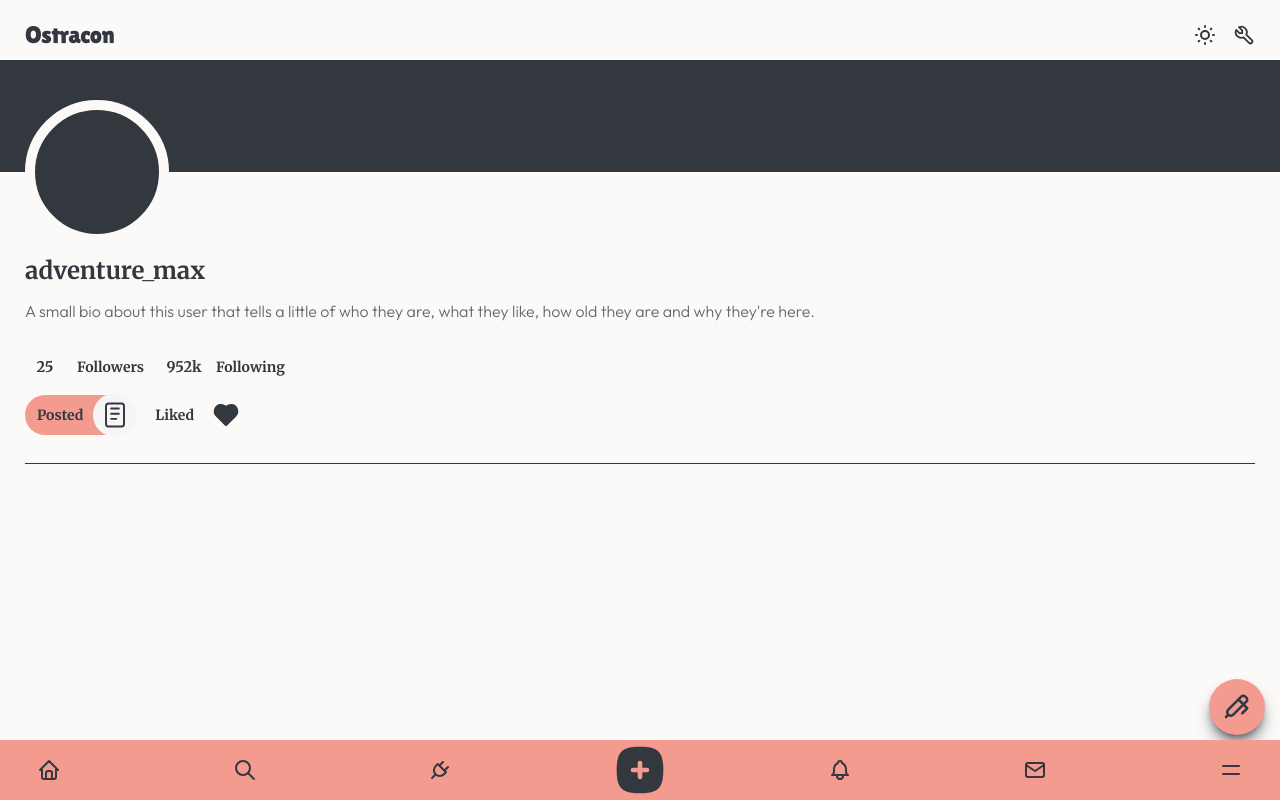
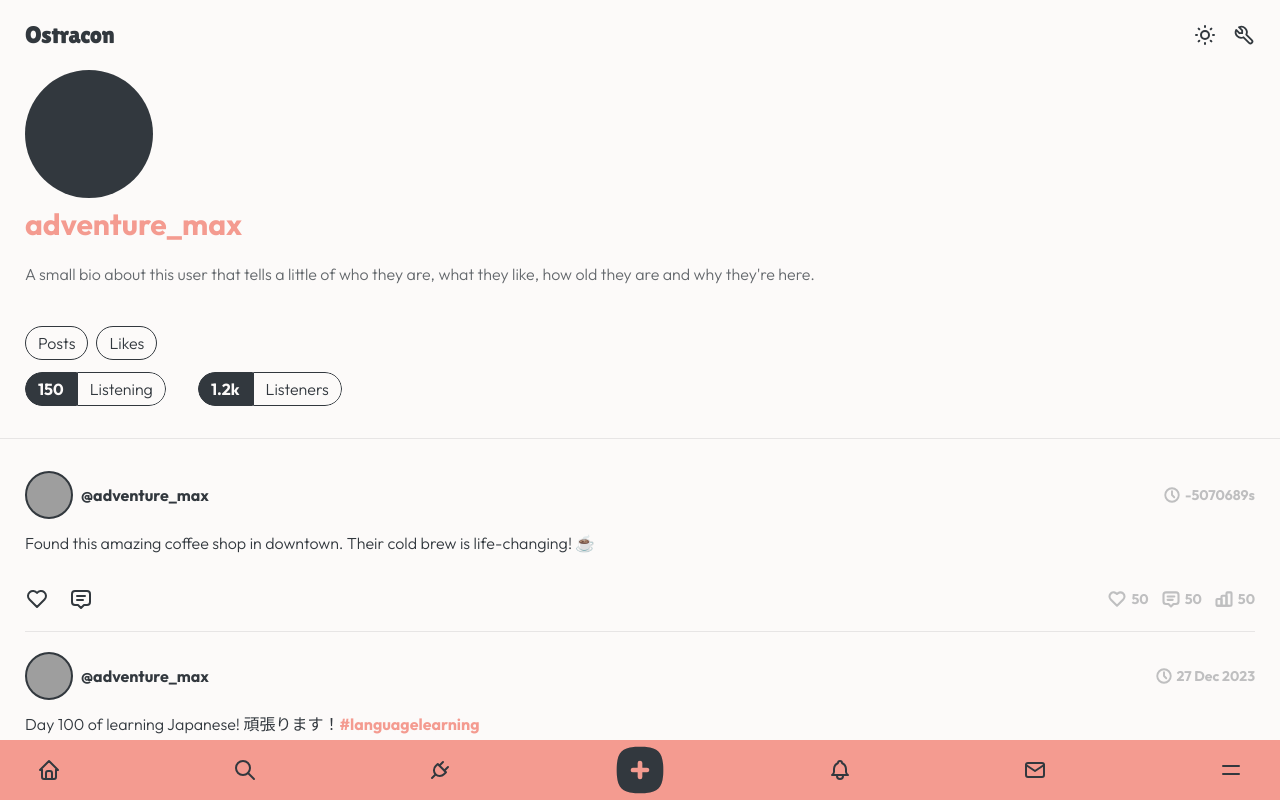
Before and after one commit to MadStoneDev/ostracon, a Next.js app: page /profile/adventure_max in a window 1280 px wide. Built offline with nearby package versions, Linux system fonts and the light colour scheme; grey boxes are pictures that could not be loaded.

Commit message:
profile page updated to match design

```diff
--- a/src/app/(private)/profile/[username]/page.tsx
+++ b/src/app/(private)/profile/[username]/page.tsx
@@ -1,4 +1,5 @@
 import ProfileContent from "@/components/ui/profile-content";
+import { sampleUsers } from "@/data/sample-users";
 
 export async function generateMetadata({
   params,
@@ -20,6 +21,9 @@ export default async function Profile({
 }) {
   // Variables
   const username = (await params).username;
+  const userId = sampleUsers.find((user) => user.username === username)?.id;
 
-  return <ProfileContent username={username} />;
+  return (
+    username && userId && <ProfileContent username={username} userId={userId} />
+  );
 }
--- a/src/app/(private)/profile/layout.tsx
+++ b/src/app/(private)/profile/layout.tsx
@@ -14,23 +14,10 @@ export default function PrivateLayout({
     <div
       className={`flex-grow flex flex-col`}
       style={{
-        padding: "60px 0 50px",
+        margin: "70px 0 60px",
       }}
     >
-      <main className={`flex-grow overflow-y-auto`}>
-        {/* Header */}
-        <section
-          className={`relative mb-[75px] px-[25px] h-28 bg-dark dark:bg-light`}
-        >
-          <article
-            className={`absolute top-full -translate-y-1/2 w-36 h-36 rounded-full bg-dark dark:bg-light border-[10px] border-light dark:border-dark`}
-          ></article>
-        </section>
-
-        {children}
-      </main>
-
-      <OstraconAction />
+      {children}
 
       {authenticated ? <BottomNav /> : null}
     </div>
--- a/src/components/feed/single-post.tsx
+++ b/src/components/feed/single-post.tsx
@@ -12,6 +12,7 @@ import {
   IconHeartFilled,
   IconMessage2,
   IconMessageFilled,
+  IconX,
 } from "@tabler/icons-react";
 import ProcessedContent from "@/components/feed/processed-content";
 
@@ -35,6 +36,9 @@ export default function Post({
   const [liked, setLiked] = useState(false);
   const [hasCommented, setHasCommented] = useState(false);
 
+  const [showFullScreen, setShowFullScreen] = useState(false);
+  const [fullscreenImage, setFullScreenImage] = useState(``);
+
   // Effects
   useEffect(() => {
     setBlurred(nsfw);
@@ -48,24 +52,59 @@ export default function Post({
       >
         {/* Avatar */}
         <article
-          className={`shrink-0 h-12 w-12 rounded-full bg-dark dark:bg-light border-[2px] border-dark dark:border-light overflow-hidden`}
+          className={`cursor-pointer shrink-0 h-12 w-12 rounded-full bg-dark dark:bg-light border-[2px] border-dark dark:border-light overflow-hidden`}
         >
           {avatar_url ? (
             <img
               src={avatar_url}
               alt={`Avatar photo of ${username}`}
               className={`h-full w-full object-cover`}
+              onClick={() => {
+                setFullScreenImage(avatar_url);
+                setShowFullScreen(true);
+              }}
             />
           ) : null}
         </article>
 
+        {/* Full Screen Image */}
+        {showFullScreen && (
+          <article
+            className={`fixed top-[70px] left-0 bottom-[60px] right-0 bg-dark overflow-hidden z-30`}
+          >
+            {fullscreenImage && (
+              <img
+                src={fullscreenImage}
+                alt={`Avatar photo of ${username}`}
+                className={`h-full w-full object-contain`}
+              />
+            )}
+
+            <button
+              onClick={() => {
+                setShowFullScreen(false);
+                setFullScreenImage(``);
+              }}
+            >
+              <IconX
+                className={`absolute top-4 right-4 z-10 text-light/50 text-2xl cursor-pointer`}
+              />
+            </button>
+          </article>
+        )}
+
         {/* Username */}
-        <div className={`min-w-0 flex-grow`}>
-          <h3
-            className={`w-[150px] xs:w-[250px] sm:w-full font-sans text-base font-bold truncate`}
+        <div className={`flex-grow inline-flex items-center`}>
+          <Link
+            href={`/profile/${username}`}
+            className={`hover:opacity-65 transition-all duration-300 ease-in-out`}
           >
-            @{username || "Ghost_User"}
-          </h3>
+            <h3
+              className={`max-w-[150px] xs:max-w-[250px] sm:max-w-full font-sans font-bold truncate`}
+            >
+              @{username || "Ghost_User"}
+            </h3>
+          </Link>
         </div>
 
         {/* Time Information */}
--- a/src/components/ui/profile-content.tsx
+++ b/src/components/ui/profile-content.tsx
@@ -1,12 +1,15 @@
 "use client";
 
-import { useState } from "react";
+import React, { useEffect, useState } from "react";
 
 import Post from "@/components/feed/single-post";
 import BigButton from "@/components/ui/big-button";
 import { motion, AnimatePresence } from "framer-motion";
 
 import { IconHeartFilled, IconNotes } from "@tabler/icons-react";
+import samplePosts from "@/data/sample-posts";
+import { PostFragment } from "@/types/fragments";
+import { sampleUsers } from "@/data/sample-users";
 
 const slideVariants = {
   enter: (direction: number) => ({
@@ -25,40 +28,55 @@ const slideVariants = {
   }),
 };
 
-const PostedFeed = ({ username }: { username: string }) => {
+const PostedFeed = ({
+  username,
+  userId,
+}: {
+  username: string;
+  userId: string;
+}) => {
+  const [posts, setPosts] = useState<PostFragment[]>([]);
+
+  useEffect(() => {
+    setPosts(samplePosts.filter((post) => post.user_id === userId));
+  }, [samplePosts, userId]);
+
   return (
     <section className={`grid`}>
-      {/*<Post*/}
-      {/*  username={username}*/}
-      {/*  content={`Nullam eu ante non enim tincidunt fringilla. Integer leo. Duis eget enim.*/}
-      {/*    */}
-      {/*    Curabitur felis erat, tempus eu, placerat et, pellentesque sed, purus. Sed sed diam. Nam nunc. Class aptent taciti sociosqu ad litora torquent per conubia nostra, per inceptos hymenaeos. Aenean risus est, porttitor vel, placerat sit amet, vestibulum sit amet, nibh. Ut faucibus justo quis nisl. Etiam vulputate, sapien eu egestas rutrum, `}*/}
-      {/*  nsfw={true}*/}
-      {/*  date={""}*/}
-      {/*/>*/}
+      {posts.map((post) => {
+        const username = sampleUsers.find((user) => user.id === post.user_id)
+          ?.username;
 
-      {/*<Post*/}
-      {/*  username={username}*/}
-      {/*  content={`Nullam eu ante non enim tincidunt fringilla. Integer leo. Duis eget enim.*/}
-      {/*    */}
-      {/*    Curabitur felis erat, tempus eu, placerat et, pellentesque sed, purus. Sed sed diam. Nam nunc. Class aptent taciti sociosqu ad litora torquent per conubia nostra, per inceptos hymenaeos. Aenean risus est, porttitor vel, placerat sit amet, vestibulum sit amet, nibh. Ut faucibus justo quis nisl. Etiam vulputate, sapien eu egestas rutrum, Curabitur felis erat, tempus eu, placerat et, pellentesque sed, purus. Sed sed diam. Nam nunc. Class aptent taciti sociosqu ad litora torquent per conubia nostra, per inceptos hymenaeos. Aenean risus est, porttitor vel, placerat sit amet, vestibulum sit amet, nibh. Ut faucibus justo quis nisl. Etiam vulputate, sapien eu egestas rutrum,`}*/}
-      {/*  nsfw={false}*/}
-      {/*  date={""}*/}
-      {/*/>*/}
+        const avatar_url = sampleUsers.find((user) => user.id === post.user_id)
+          ?.avatar_url;
 
-      {/*<Post*/}
-      {/*  username={username}*/}
-      {/*  content={`Nullam eu ante non enim tincidunt fringilla. Integer leo. Duis eget enim.*/}
-      {/*    */}
-      {/*    Curabitur felis erat, tempus eu, placerat et, pellentesque sed, purus. Sed sed diam. Nam nunc. Class aptent taciti sociosqu ad litora torquent per conubia nostra, per inceptos hymenaeos. Aenean risus est, porttitor vel, placerat sit amet, vestibulum sit amet, nibh. Ut faucibus justo quis nisl. Etiam vulputate, sapien eu egestas rutrum, Curabitur felis erat, tempus eu, placerat et, pellentesque sed, purus. Sed sed diam. Nam nunc. Class aptent taciti sociosqu ad litora torquent per conubia nostra, per inceptos hymenaeos. Aenean risus est, porttitor vel, placerat sit amet, vestibulum sit amet, nibh. Ut faucibus justo quis nisl. Etiam vulputate, sapien eu egestas rutrum,`}*/}
-      {/*  nsfw={false}*/}
-      {/*  date={""}*/}
-      {/*/>*/}
+        return (
+          <article
+            key={`feed-post-${post.id}`}
+            className={`mb-5 pb-3 border-b last-of-type:border-b-0 border-dark/10 dark:border-light/10 transition-all duration-300 ease-in-out`}
+          >
+            <Post
+              postId={`${post.id}`}
+              avatar_url={avatar_url || ""}
+              username={username || "Ghost User"}
+              content={post.content}
+              nsfw={post.is_nsfw}
+              timestamp={post.created_at}
+            />
+          </article>
+        );
+      })}
     </section>
   );
 };
 
-const LikedFeed = ({ username }: { username: string }) => {
+const LikedFeed = ({
+  username,
+  userId,
+}: {
+  username: string;
+  userId: string;
+}) => {
   return (
     <section className={`grid`}>
       {/*<Post*/}
@@ -82,7 +100,13 @@ const LikedFeed = ({ username }: { username: string }) => {
   );
 };
 
-const FollowersFeed = ({ username }: { username: string }) => {
+const ListenersFeed = ({
+  username,
+  userId,
+}: {
+  username: string;
+  userId: string;
+}) => {
   return (
     <section className={`grid`}>
       {/*<Post*/}
@@ -106,7 +130,13 @@ const FollowersFeed = ({ username }: { username: string }) => {
   );
 };
 
-const FollowingFeed = ({ username }: { username: string }) => {
+const ListeningFeed = ({
+  username,
+  userId,
+}: {
+  username: string;
+  userId: string;
+}) => {
   return (
     <section className={`grid`}>
       {/*<Post*/}
@@ -130,90 +160,140 @@ const FollowingFeed = ({ username }: { username: string }) => {
   );
 };
 
-export default function ProfileContent({ username }: { username: string }) {
+export default function ProfileContent({
+  username,
+  userId,
+}: {
+  username: string;
+  userId: string;
+}) {
   // States
   const [[activeTab, direction], setActiveTab] = useState(["Posted", 0]);
   const [prevTab, setPrevTab] = useState("Posted");
 
   // Functions
   const updateTab = (newTab: string) => {
-    const tabOrder = ["Posted", "Liked", "Followers", "Following"];
+    const tabOrder = ["Posts", "Likes", "Listening", "Listeners"];
     const currentIndex = tabOrder.indexOf(activeTab);
     const newIndex = tabOrder.indexOf(newTab);
     const newDirection = newIndex > currentIndex ? 1 : -1;
 
     setPrevTab(newTab);
     setActiveTab([newTab, newDirection]);
+
+    console.log(newTab);
   };
 
   const getFeedContent = () => {
     switch (activeTab) {
-      case "Liked":
-        return <LikedFeed username={username} />;
-      case "Followers":
-        return <FollowersFeed username={username} />;
-      case "Following":
-        return <FollowingFeed username={username} />;
-      case "Posted":
+      case "Likes":
+        return <LikedFeed username={username} userId={userId} />;
+      case "Listening":
+        return <ListeningFeed username={username} userId={userId} />;
+      case "Listeners":
+        return <ListenersFeed username={username} userId={userId} />;
+      case "Posts":
       default:
-        return <PostedFeed username={username} />;
+        return <PostedFeed username={username} userId={userId} />;
     }
   };
 
   return (
-    <div className={`flex-grow flex flex-col min-h-0`}>
-      {/*Main Content*/}
-      <section className={`px-[25px] grid gap-6`}>
-        <article className={`mt-2 flex flex-col gap-3`}>
-          <h1 className={`font-serif text-2xl font-black`}>{username}</h1>
+    <main className={`flex-grow flex flex-col gap-4 min-h-0 overflow-y-auto`}>
+      <div className={`px-[25px]`}>
+        {/* Header */}
+        <section className={`relative`}>
+          <article className={`w-32 h-32 rounded-full bg-dark dark:bg-light`}>
+            {/*<img src={avatar_url} alt={`Avatar photo of ${username}`} />*/}
+          </article>
+        </section>
+
+        {/* User Info */}
+        <section className={`mt-2 grid gap-10`}>
+          <article className={`flex flex-col gap-5`}>
+            <h1 className={`font-sans text-3xl text-primary font-black`}>
+              {username}
+            </h1>
             <p className={`opacity-75 font-normal`}>
               A small bio about this user that tells a little of who they are,
               what they like, how old they are and why they're here.
             </p>
           </article>
 
-        <article className={`flex flex-col justify-center gap-2`}>
+          <article className={`flex flex-col justify-center gap-3`}>
             <div className={`flex items-center gap-2`}>
-            <BigButton
-              title={"Followers"}
-              indicator={25}
-              direction={"left"}
-              active={activeTab === "Followers"}
-              onClick={() => updateTab("Followers")}
-            />
+              <button
+                className={`px-3 py-1 flex items-center gap-3 rounded-full border ${
+                  activeTab === "Posts"
+                    ? "text-light border-primary bg-primary"
+                    : "hover:bg-primary/65 text-dark dark:text-light border-dark dark:border-light"
+                } transition-all duration-300 ease-in-out`}
+                onClick={() => updateTab("Posts")}
+              >
+                <span>Posts</span>
+              </button>
 
-            <BigButton
-              title={"Following"}
-              indicator={"952k"}
-              direction={"left"}
-              active={activeTab === "Following"}
-              onClick={() => updateTab("Following")}
-            />
+              <button
+                className={`px-3 py-1 flex items-center gap-3 rounded-full border ${
+                  activeTab === "Likes"
+                    ? "text-light border-primary bg-primary"
+                    : "hover:bg-primary/65 text-dark dark:text-light border-dark dark:border-light"
+                } transition-all duration-300 ease-in-out`}
+                onClick={() => updateTab("Likes")}
+              >
+                <span>Likes</span>
+              </button>
             </div>
 
-          <div className={`flex items-center gap-2`}>
-            <BigButton
-              title={"Posted"}
-              indicator={<IconNotes size={28} strokeWidth={1.5} />}
-              active={activeTab === "Posted"}
-              onClick={() => updateTab("Posted")}
-            />
+            <div className={`flex items-center gap-8`}>
+              <button
+                className={`group flex items-center rounded-full hover:text-primary/65 overflow-hidden transition-all duration-300 ease-in-out`}
+                onClick={() => updateTab("Listening")}
+              >
+                <span
+                  className={`px-3 py-1 bg-dark dark:bg-light rounded-l-full border border-dark text-light dark:text-dark font-bold transition-all duration-300 ease-in-out`}
+                >
+                  150
+                </span>
+                <span
+                  className={`px-3 py-1 border rounded-r-full ${
+                    activeTab === "Listening"
+                      ? "text-light border-primary bg-primary"
+                      : "group-hover:bg-primary/65 text-dark dark:text-light border-dark dark:border-light"
+                  } transition-all duration-300 ease-in-out`}
+                >
+                  Listening
+                </span>
+              </button>
 
-            <BigButton
-              title={"Liked"}
-              indicator={<IconHeartFilled size={28} strokeWidth={1.5} />}
-              active={activeTab === "Liked"}
-              onClick={() => updateTab("Liked")}
-            />
+              <button
+                className={`group flex items-center rounded-full hover:text-primary/65 overflow-hidden transition-all duration-300 ease-in-out`}
+                onClick={() => updateTab("Listeners")}
+              >
+                <span
+                  className={`px-3 py-1 bg-dark dark:bg-light rounded-l-full border border-dark text-light dark:text-dark font-bold transition-all duration-300 ease-in-out`}
+                >
+                  1.2k
+                </span>
+                <span
+                  className={`px-3 py-1 border rounded-r-full ${
+                    activeTab === "Listeners"
+                      ? "text-light border-primary bg-primary"
+                      : "group-hover:bg-primary/65 text-dark dark:text-light border-dark dark:border-light"
+                  } transition-all duration-300 ease-in-out`}
+                >
+                  Listeners
+                </span>
+              </button>
             </div>
           </article>
         </section>
+      </div>
 
       {/* Separator */}
-      <section
-        className={`mx-[25px] my-7 h-[1px] bg-dark dark:bg-light`}
-      ></section>
+      <section className={`my-4 h-[1px] bg-dark/10 dark:bg-light`}></section>
 
+      {/* Main Content */}
       <div className={`flex-grow relative min-h-0`}>
         <AnimatePresence initial={false} custom={direction}>
           <motion.div
@@ -227,12 +307,12 @@ export default function ProfileContent({ username }: { username: string }) {
               x: { type: "spring", stiffness: 300, damping: 30 },
               opacity: { duration: 0.2 },
             }}
-            className={`absolute inset-0 w-full`}
+            className={`px-[25px] absolute inset-0 w-full`}
           >
             {getFeedContent()}
           </motion.div>
         </AnimatePresence>
       </div>
-    </div>
+    </main>
   );
 }
--- a/src/lib/fragments.ts
+++ b/src/lib/fragments.ts
@@ -85,7 +85,7 @@ export function formatTimestamp(timestamp: string): {
   const daysAgo = Math.floor(hoursAgo / 24);
 
   // Less than 3 days
-  if (daysAgo < 3) {
+  if (daysAgo < 7) {
     return {
       label: `${daysAgo}d`,
       tooltip: `Posted ${daysAgo} day${daysAgo === 1 ? "" : "s"} ago`,
```
Also changed, not shown: src/types/fragments.d.ts (+9 -0 lines). Lines whose indentation alone changed are shown as unchanged.
